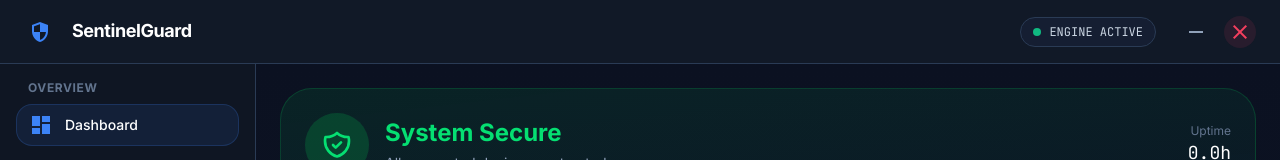
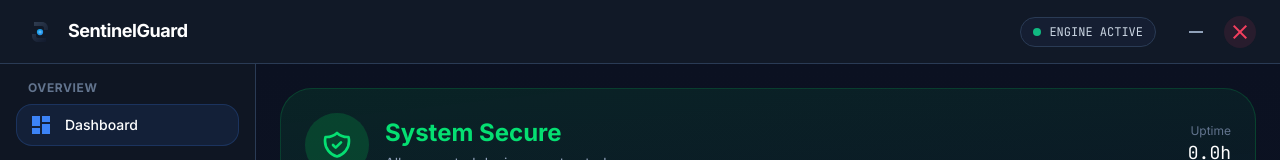
Before and after one commit to AleenaTahir1/SentinalGaurd, a React (Vite) app: page / in a window 1280 px wide. Shown: the top 160 px of the page. Built offline with nearby package versions, Linux system fonts and the light colour scheme; the HTML template or start-up script is replaced by a standard one.

Commit message:
Logo update with navigation ordered

```diff
--- a/index.html
+++ b/index.html
@@ -1,19 +1,24 @@
 <!doctype html>
 <html lang="en" class="dark">
+
 <head>
   <meta charset="UTF-8" />
-    <link rel="icon" type="image/svg+xml" href="/vite.svg" />
+  <link rel="icon" type="image/svg+xml" href="/logo.svg" />
   <meta name="viewport" content="width=device-width, initial-scale=1.0" />
   <title>SentinelGuard</title>
   <!-- Fonts -->
   <link rel="preconnect" href="https://fonts.googleapis.com" />
   <link rel="preconnect" href="https://fonts.gstatic.com" crossorigin />
-    <link href="https://fonts.googleapis.com/css2?family=Inter:wght@400;500;600;700;800&family=JetBrains+Mono:wght@400;500;700&display=swap" rel="stylesheet" />
-    <link href="https://fonts.googleapis.com/css2?family=Material+Symbols+Outlined:wght,FILL@100..700,0..1&display=swap" rel="stylesheet" />
+  <link
+    href="https://fonts.googleapis.com/css2?family=Inter:wght@400;500;600;700;800&family=JetBrains+Mono:wght@400;500;700&display=swap"
+    rel="stylesheet" />
+  <link href="https://fonts.googleapis.com/css2?family=Material+Symbols+Outlined:wght,FILL@100..700,0..1&display=swap"
+    rel="stylesheet" />
 </head>
 
 <body>
   <div id="root"></div>
   <script type="module" src="/src/main.tsx"></script>
 </body>
+
 </html>
--- a/src/components/layout/TitleBar.tsx
+++ b/src/components/layout/TitleBar.tsx
@@ -45,10 +45,8 @@ export function TitleBar() {
 
     return (
         <header className="app-drag-region flex items-center justify-between border-b border-border-dark bg-[#111927] px-6 py-3 shrink-0 h-16 z-20 relative">
-            <div className="flex items-center gap-4 text-white">
-                <div className="size-8 text-primary flex items-center justify-center">
-                    <span className="material-symbols-outlined text-[32px]">security</span>
-                </div>
+            <div className="flex items-center gap-3 text-white">
+                <img src="/logo.svg" alt="SentinelGuard" className="size-8" />
                 <h2 className="text-white text-lg font-bold leading-tight tracking-tight">SentinelGuard</h2>
             </div>
 
```
Also changed, not shown: public/icon.png (added), public/logo.svg (added). Lines whose indentation alone changed are shown as unchanged.
